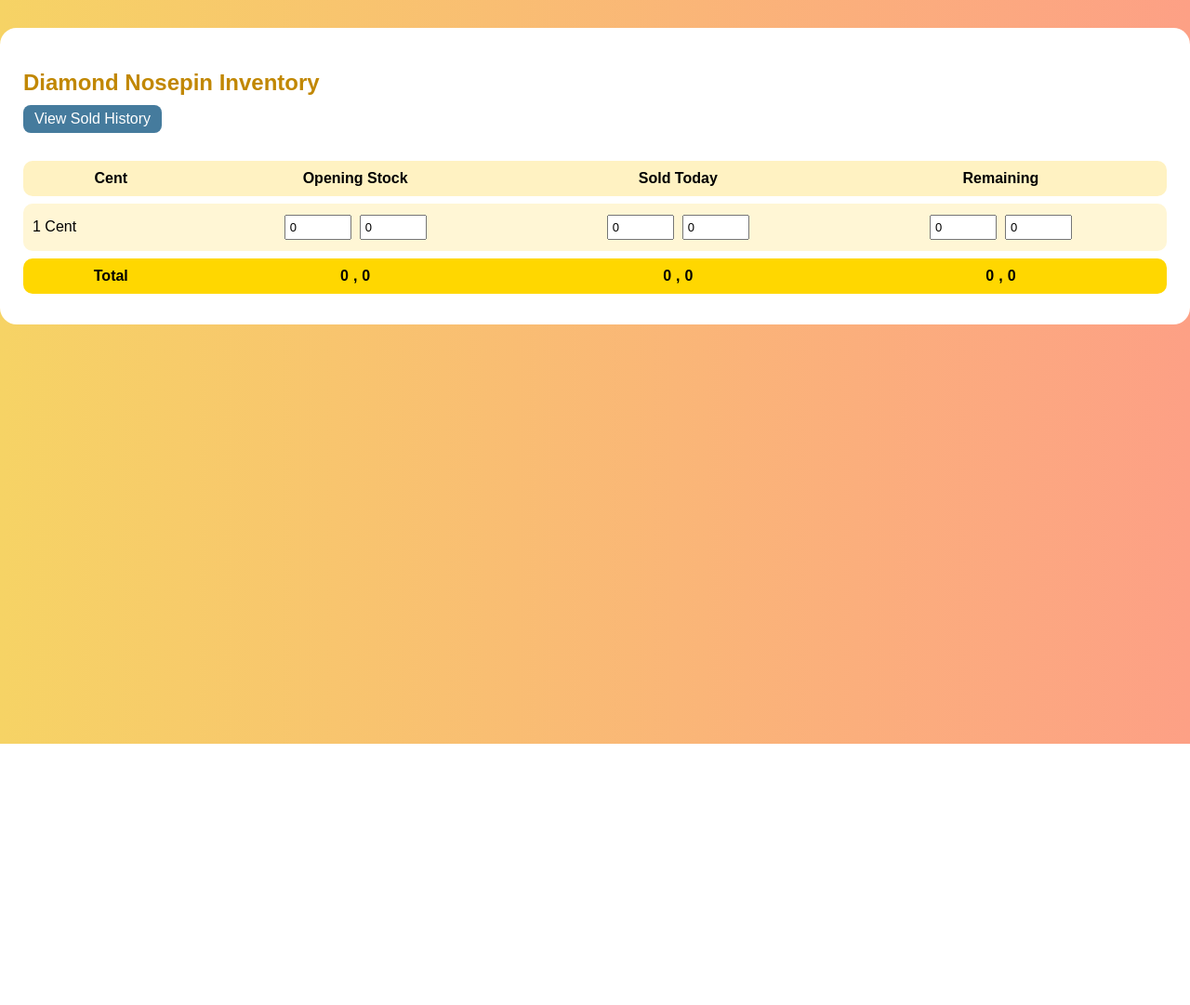
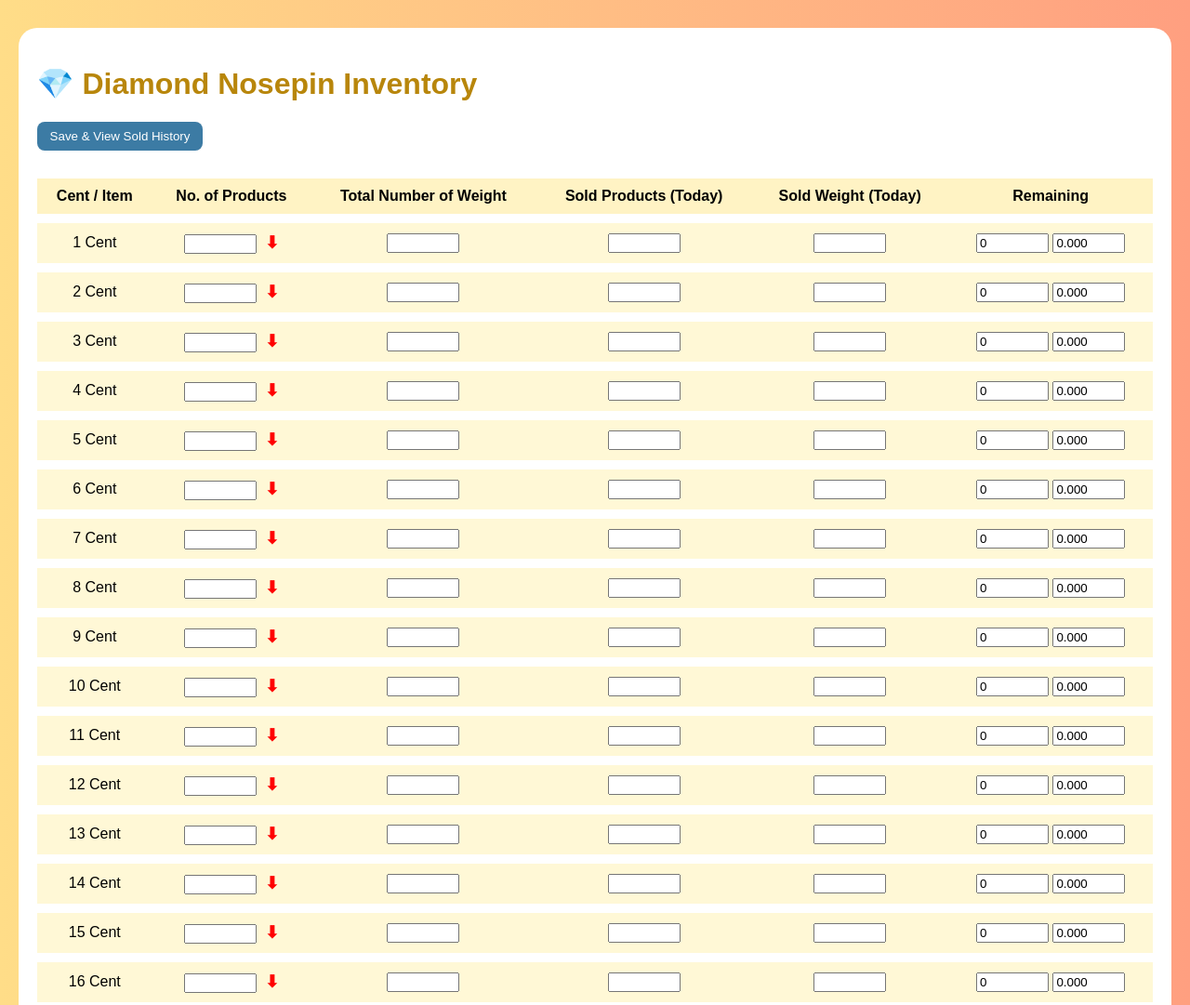
Before and after one commit to MADHAVAN001771/diamond, a plain HTML site: page index.html in a window 1280 px wide. Shown: the top 1081 px of the page at 93% size. Before the commit the page ends 800 px from the top, so only its background shows below. Drawn offline with Linux system fonts and the light colour scheme.

Commit message:
Add files via upload

```diff
--- a/index.html
+++ b/index.html
@@ -1,36 +1,44 @@
 <!DOCTYPE html>
 <html lang="en">
 <head>
-  <meta charset="UTF-8">
-  <title>Diamond Nosepin Inventory</title>
-  <link rel="stylesheet" href="style.css">
+<meta charset="UTF-8">
+<title>Diamond Nosepin Inventory</title>
+<link rel="stylesheet" href="style.css">
 </head>
 <body>
 
 <div class="container">
-  <h2>Diamond Nosepin Inventory</h2>
+  <h1>💎 Diamond Nosepin Inventory</h1>
 
-  <a href="sold.html">View Sold History</a>
+  <button onclick="saveAndViewHistory()">
+    Save & View Sold History
+  </button>
 
-  <div class="table">
-    <!-- Header -->
-    <div class="row header-row">
-      <div>Cent</div>
-      <div>Opening Stock</div>
-      <div>Sold Today</div>
-      <div>Remaining</div>
-    </div>
+  <table>
+    <thead>
+      <tr>
+        <th>Cent / Item</th>
+        <th>No. of Products</th>
+        <th>Total Number of Weight</th>
+        <th>Sold Products (Today)</th>
+        <th>Sold Weight (Today)</th>
+        <th>Remaining</th>
+      </tr>
+    </thead>
 
-    <div id="rows"></div>
+    <tbody id="inventoryBody"></tbody>
 
-    <!-- Totals Row -->
-    <div id="totals-row" class="row totals-row">
-      <div>Total</div>
-      <div class="small-box"><span id="total-open-no">0</span>, <span id="total-open-wt">0</span></div>
-      <div class="small-box"><span id="total-sold-no">0</span>, <span id="total-sold-wt">0</span></div>
-      <div class="small-box"><span id="total-remain-no">0</span>, <span id="total-remain-wt">0</span></div>
-    </div>
-  </div>
+    <tfoot>
+      <tr class="total">
+        <td>Total</td>
+        <td id="tOP">0</td>
+        <td id="tOW">0.000</td>
+        <td id="tSP">0</td>
+        <td id="tSW">0.000</td>
+        <td id="tR">0 , 0.000</td>
+      </tr>
+    </tfoot>
+  </table>
 </div>
 
 <script src="script.js"></script>
--- a/script.js
+++ b/script.js
@@ -1,181 +1,105 @@
-const rowsDiv = document.getElementById("rows");
-const CENTS = Array.from({ length: 20 }, (_, i) => i + 1);
-const today = new Date().toISOString().split("T")[0];
+const body = document.getElementById("inventoryBody");
 
-// Load stock & sold
-let stock = JSON.parse(localStorage.getItem("stock")) || {};
-let soldHistory = JSON.parse(localStorage.getItem("sold-history")) || {};
-soldHistory[today] ??= {};
+const labels = [
+  ...Array.from({ length: 20 }, (_, i) => `${i + 1} Cent`),
+  "22 Cent", "25 Cent", "28 Cent", "30 Cent",
+  ...Array.from({ length: 5 }, (_, i) => `Item ${i + 1}`)
+];
 
-// Totals elements
-const totalOpenNoEl = document.getElementById("total-open-no");
-const totalOpenWtEl = document.getElementById("total-open-wt");
-const totalSoldNoEl = document.getElementById("total-sold-no");
-const totalSoldWtEl = document.getElementById("total-sold-wt");
-const totalRemainNoEl = document.getElementById("total-remain-no");
-const totalRemainWtEl = document.getElementById("total-remain-wt");
-
-// Create rows
-CENTS.forEach(cent => {
-  stock[cent] ??= { products: 0, weight: 0 };
-
-  const row = document.createElement("div");
-  row.className = "row";
-
-  row.innerHTML = `
-    <div>${cent} Cent</div>
-
-    <div class="small-box">
-      <input type="number" id="open-no-${cent}" placeholder="No." value="${stock[cent].products}">
-      <input type="number" id="open-wt-${cent}" placeholder="Wt." value="${stock[cent].weight}">
-    </div>
-
-    <div class="small-box">
-      <input type="number" id="sold-no-${cent}" placeholder="No." value="${soldHistory[today][cent]?.products || 0}">
-      <input type="number" id="sold-wt-${cent}" placeholder="Wt." value="${soldHistory[today][cent]?.weight || 0}">
-    </div>
-
-    <div class="small-box">
-      <input type="number" id="remain-no-${cent}" placeholder="No." readonly>
-      <input type="number" id="remain-wt-${cent}" placeholder="Wt." readonly>
-    </div>
-  `;
-
-  rowsDiv.appendChild(row);
-
-  // Event listeners
-  const openNo = document.getElementById(`open-no-${cent}`);
-  const openWt = document.getElementById(`open-wt-${cent}`);
-  const soldNo = document.getElementById(`sold-no-${cent}`);
-  const soldWt = document.getElementById(`sold-wt-${cent}`);
-
-  openNo.addEventListener("input", () => validateAndSave(cent, "openNo"));
-  openWt.addEventListener("input", () => validateAndSave(cent, "openWt"));
-  soldNo.addEventListener("input", () => validateAndSave(cent, "soldNo"));
-  soldWt.addEventListener("input", () => validateAndSave(cent, "soldWt"));
-
-  updateRemaining(cent);
+// CREATE ROWS
+labels.forEach(label => {
+  body.innerHTML += `
+  <tr>
+    <td>${label}</td>
+    <td>
+      <input type="number" class="opP" oninput="calc()">
+      <span class="low-stock">⬇</span>
+    </td>
+    <td><input type="number" step="0.001" class="opW" oninput="calc()"></td>
+    <td><input type="number" class="sP" oninput="calc()"></td>
+    <td><input type="number" step="0.001" class="sW" oninput="calc()"></td>
+    <td>
+      <input class="rP" readonly>
+      <input class="rW" readonly>
+    </td>
+  </tr>`;
 });
 
-// Validate input: if empty or NaN, set 0
-function validateAndSave(cent, type) {
-  let el, value;
-  if (type === "openNo") el = document.getElementById(`open-no-${cent}`);
-  if (type === "openWt") el = document.getElementById(`open-wt-${cent}`);
-  if (type === "soldNo") el = document.getElementById(`sold-no-${cent}`);
-  if (type === "soldWt") el = document.getElementById(`sold-wt-${cent}`);
+// LOAD INVENTORY
+window.onload = () => {
+  const inventory = JSON.parse(localStorage.getItem("inventory")) || [];
+  document.querySelectorAll("tbody tr").forEach((row, i) => {
+    if (!inventory[i]) return;
+    row.querySelector(".opP").value = inventory[i].opP;
+    row.querySelector(".opW").value = inventory[i].opW;
+  });
+  calc();
+};
 
-  value = Number(el.value);
-  if (isNaN(value) || value < 0) value = 0;
-  el.value = value;
+// AUTO CALCULATION + LOW STOCK INDICATOR
+function calc() {
+  let tOP=0, tOW=0, tSP=0, tSW=0, tRP=0, tRW=0;
 
-  if (type.startsWith("open")) saveOpening(cent);
-  else updateSold(cent);
+  document.querySelectorAll("tbody tr").forEach(row => {
+    let opP = +row.querySelector(".opP").value || 0;
+    let opW = +row.querySelector(".opW").value || 0;
+    let sP  = +row.querySelector(".sP").value || 0;
+    let sW  = +row.querySelector(".sW").value || 0;
+
+    let rP = opP - sP;
+    let rW = opW - sW;
+
+    row.querySelector(".rP").value = rP;
+    row.querySelector(".rW").value = rW.toFixed(3);
+
+    // 🔴 LOW STOCK INDICATOR
+    const arrow = row.querySelector(".low-stock");
+    arrow.style.display = rP <= 10 ? "inline" : "none";
+
+    tOP+=opP; tOW+=opW;
+    tSP+=sP;  tSW+=sW;
+    tRP+=rP;  tRW+=rW;
+  });
+
+  document.getElementById("tOP").innerText = tOP;
+  document.getElementById("tOW").innerText = tOW.toFixed(3);
+  document.getElementById("tSP").innerText = tSP;
+  document.getElementById("tSW").innerText = tSW.toFixed(3);
+  document.getElementById("tR").innerText =
+    `${tRP} , ${tRW.toFixed(3)}`;
 }
 
-function saveOpening(cent) {
-  stock[cent] = {
-    products: Number(document.getElementById(`open-no-${cent}`).value),
-    weight: Number(document.getElementById(`open-wt-${cent}`).value)
-  };
-  localStorage.setItem("stock", JSON.stringify(stock));
-  updateRemaining(cent);
-}
+// SAVE → REDUCE INVENTORY → RESET SOLD
+function saveAndViewHistory() {
+  const today = new Date().toISOString().split("T")[0];
+  let history = JSON.parse(localStorage.getItem("soldHistory")) || {};
+  let inventory = [];
 
-function updateSold(cent) {
-  soldHistory[today][cent] = {
-    products: Number(document.getElementById(`sold-no-${cent}`).value),
-    weight: Number(document.getElementById(`sold-wt-${cent}`).value)
-  };
-  localStorage.setItem("sold-history", JSON.stringify(soldHistory));
-  updateRemaining(cent);
-}
+  history[today] = [];
 
-function updateRemaining(cent) {
-  const opening = stock[cent];
-  const sold = soldHistory[today][cent] || { products: 0, weight: 0 };
+  document.querySelectorAll("tbody tr").forEach(row => {
+    let opP = +row.querySelector(".opP").value || 0;
+    let opW = +row.querySelector(".opW").value || 0;
+    let sP  = +row.querySelector(".sP").value || 0;
+    let sW  = +row.querySelector(".sW").value || 0;
 
-  const remainNo = opening.products - sold.products >= 0 ? opening.products - sold.products : 0;
-  const remainWt = opening.weight - sold.weight >= 0 ? opening.weight - sold.weight : 0;
+    let rP = opP - sP;
+    let rW = opW - sW;
 
-  document.getElementById(`remain-no-${cent}`).value = remainNo;
-  document.getElementById(`remain-wt-${cent}`).value = remainWt;
+    history[today].push({ pieces: sP, weight: sW });
 
-  updateTotals();
-}
+    row.querySelector(".opP").value = rP;
+    row.querySelector(".opW").value = rW.toFixed(3);
 
-// Update totals row
-function updateTotals() {
-  let totalOpenNo = 0, totalOpenWt = 0;
-  let totalSoldNo = 0, totalSoldWt = 0;
-  let totalRemainNo = 0, totalRemainWt = 0;
+    row.querySelector(".sP").value = 0;
+    row.querySelector(".sW").value = 0;
 
-  CENTS.forEach(cent => {
-    const opening = stock[cent];
-    const sold = soldHistory[today][cent] || { products: 0, weight: 0 };
-    const remainNo = opening.products - sold.products >= 0 ? opening.products - sold.products : 0;
-    const remainWt = opening.weight - sold.weight >= 0 ? opening.weight - sold.weight : 0;
-
-    totalOpenNo += opening.products;
-    totalOpenWt += opening.weight;
-
-    totalSoldNo += sold.products;
-    totalSoldWt += sold.weight;
-
-    totalRemainNo += remainNo;
-    totalRemainWt += remainWt;
+    inventory.push({ opP: rP, opW: rW });
   });
 
-  totalOpenNoEl.textContent = totalOpenNo;
-  totalOpenWtEl.textContent = totalOpenWt;
+  localStorage.setItem("inventory", JSON.stringify(inventory));
+  localStorage.setItem("soldHistory", JSON.stringify(history));
 
-  totalSoldNoEl.textContent = totalSoldNo;
-  totalSoldWtEl.textContent = totalSoldWt;
-
-  totalRemainNoEl.textContent = totalRemainNo;
-  totalRemainWtEl.textContent = totalRemainWt;
+  calc();
+  window.open("sold.html", "_blank");
 }
-
-// Initial totals
-updateTotals();
-const historyDateInput = document.getElementById("history-date");
-const historyRowsDiv = document.getElementById("history-rows");
-const historyTotalNoEl = document.getElementById("history-total-no");
-const historyTotalWtEl = document.getElementById("history-total-wt");
-
-// Set default date as today
-historyDateInput.value = today;
-
-// Render when date changes
-historyDateInput.addEventListener("change", renderHistory);
-
-// Render history table
-function renderHistory() {
-  const date = historyDateInput.value;
-  historyRowsDiv.innerHTML = "";
-
-  let totalNo = 0;
-  let totalWt = 0;
-
-  for (let cent = 1; cent <= 20; cent++) {
-    const sold = soldHistory[date]?.[cent] || { products: 0, weight: 0 };
-
-    totalNo += sold.products;
-    totalWt += sold.weight;
-
-    const row = document.createElement("div");
-    row.className = "row";
-    row.innerHTML = `
-      <div>${cent} Cent</div>
-      <div>${sold.products}</div>
-      <div>${sold.weight}</div>
-    `;
-    historyRowsDiv.appendChild(row);
-  }
-
-  historyTotalNoEl.textContent = totalNo;
-  historyTotalWtEl.textContent = totalWt;
-}
-
-// Call once on page load
-renderHistory();
--- a/style.css
+++ b/style.css
@@ -1,68 +1,60 @@
 body {
-  margin: 0;
   font-family: Arial, sans-serif;
-  background: linear-gradient(to right, #f6d365, #fda085);
+  background: linear-gradient(to right, #ffdd88, #ff9f80);
 }
 
 .container {
-  max-width: 1300px;
+  background: white;
   margin: 30px auto;
-  background: white;
-  border-radius: 18px;
-  padding: 25px;
+  padding: 20px;
+  width: 95%;
+  border-radius: 20px;
 }
 
-h2 {
-  color: #c18700;
-  margin-bottom: 10px;
+h1, h2 {
+  color: #b8860b;
 }
 
-a {
-  display: inline-block;
-  margin-bottom: 20px;
-  text-decoration: none;
-  background: #457b9d;
+button {
+  background: #3c7ba4;
   color: white;
-  padding: 6px 12px;
+  padding: 8px 14px;
+  border: none;
   border-radius: 8px;
+  cursor: pointer;
 }
 
-.table {
-  margin-top: 10px;
+table {
+  width: 100%;
+  margin-top: 20px;
+  border-collapse: separate;
+  border-spacing: 0 10px;
 }
 
-.row {
-  display: grid;
-  grid-template-columns: 1fr 2fr 2fr 2fr;
-  gap: 10px;
-  align-items: center;
-  background: #fff6d5;
+th {
+  background: #fff3c4;
   padding: 10px;
-  border-radius: 10px;
-  margin-bottom: 8px;
 }
 
-.header-row {
-  background: #fff2c2;
-  font-weight: bold;
+td {
+  background: #fff8d6;
+  padding: 10px;
   text-align: center;
 }
 
-.totals-row {
-  background: #ffd700;
-  font-weight: bold;
-  text-align: center;
+input {
+  width: 70px;
 }
 
-.row input {
-  width: 60px;
-  padding: 4px;
-  font-size: 13px;
-  margin: 2px;
+.low-stock {
+  display: none;
+  color: red;
+  font-size: 18px;
+  font-weight: bold;
+  margin-left: 5px;
 }
 
-.small-box {
-  display: flex;
-  gap: 5px;
-  justify-content: center;
+.total td {
+  background: gold;
+  font-weight: bold;
 }
```
Also changed, not shown: sold.html (+45 -108 lines).
